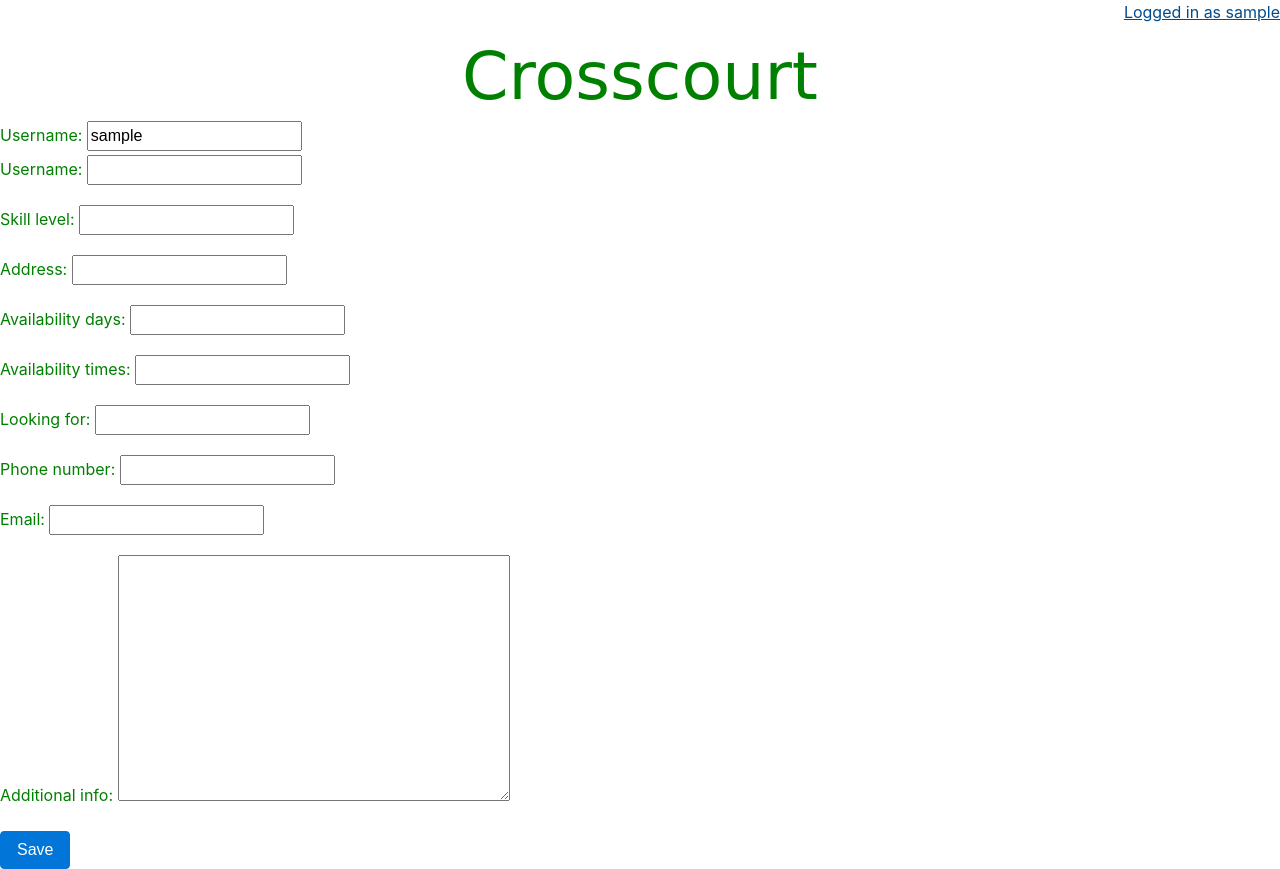
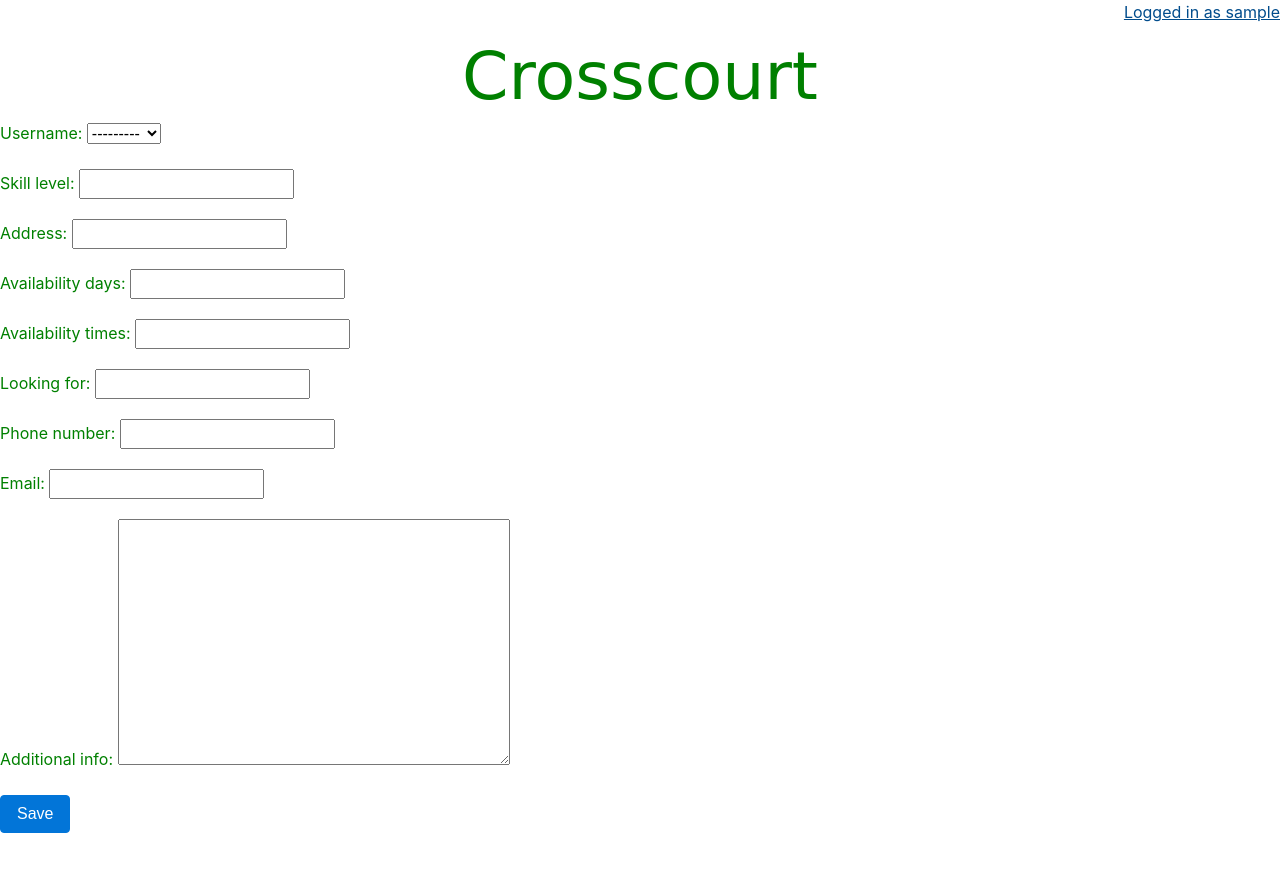
Before and after one commit to Allison-Northrop/tennis-match, a Django app: page /player_attributes/new/ in a window 1280 px wide. After the commit the page ends 833 px from the top, so only its background shows below. Run offline with Django 3.2, Linux system fonts and the light colour scheme; the visitor is signed in with stand-in values (Sample User, id 1); data comes from the database, SQL or seed files in the repository; some libraries are stand-ins or nearby versions; some web fonts are replaced.

Commit message:
succesfully did a migration related to keeping the username the same as the social login

```diff
--- a/player/models.py
+++ b/player/models.py
@@ -3,10 +3,11 @@ from django.utils import timezone
 import urllib.request
 import json
 from decimal import Decimal
+from django.contrib.auth.models import User
 
 # Create your models here.
 class Player_Attributes(models.Model):
-    username = models.CharField(max_length=100)
+    username = models.ForeignKey(User)
     skill_level = models.FloatField()
     address = models.CharField(max_length=500)
     availability_days = models.CharField(max_length=500)
--- a/player/templates/player/player_attributes_edit.html
+++ b/player/templates/player/player_attributes_edit.html
@@ -5,8 +5,6 @@
 
 {% block content %}
   <form method="POST">
-    <label for="username"> Username: </label>
-    <input id="username" name="username" value="{{ user.username }}"</input>
     {% csrf_token %}
     {{ form.as_p }}
     <button type="submit" class="btn btn-primary">Save</button>
```
Also changed, not shown: player/migrations/0008_auto_20170725_1255.py (added).
